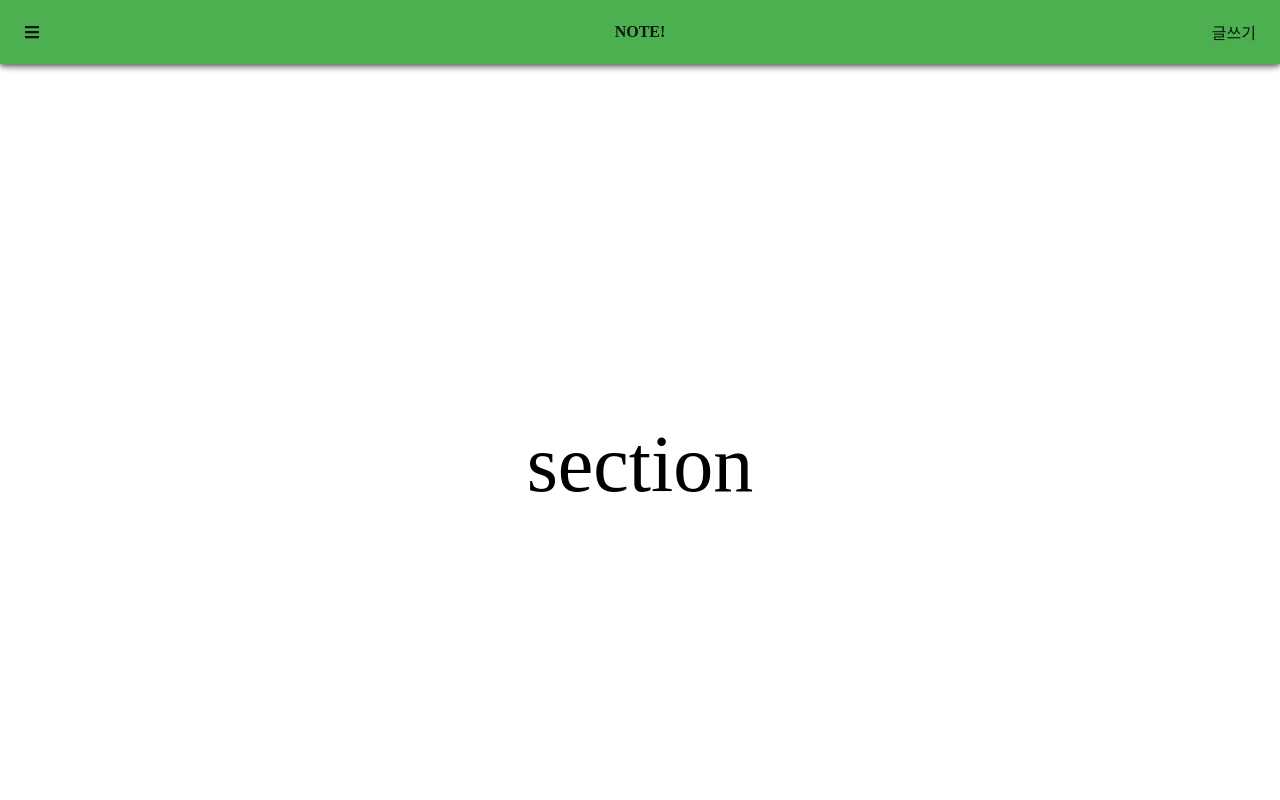
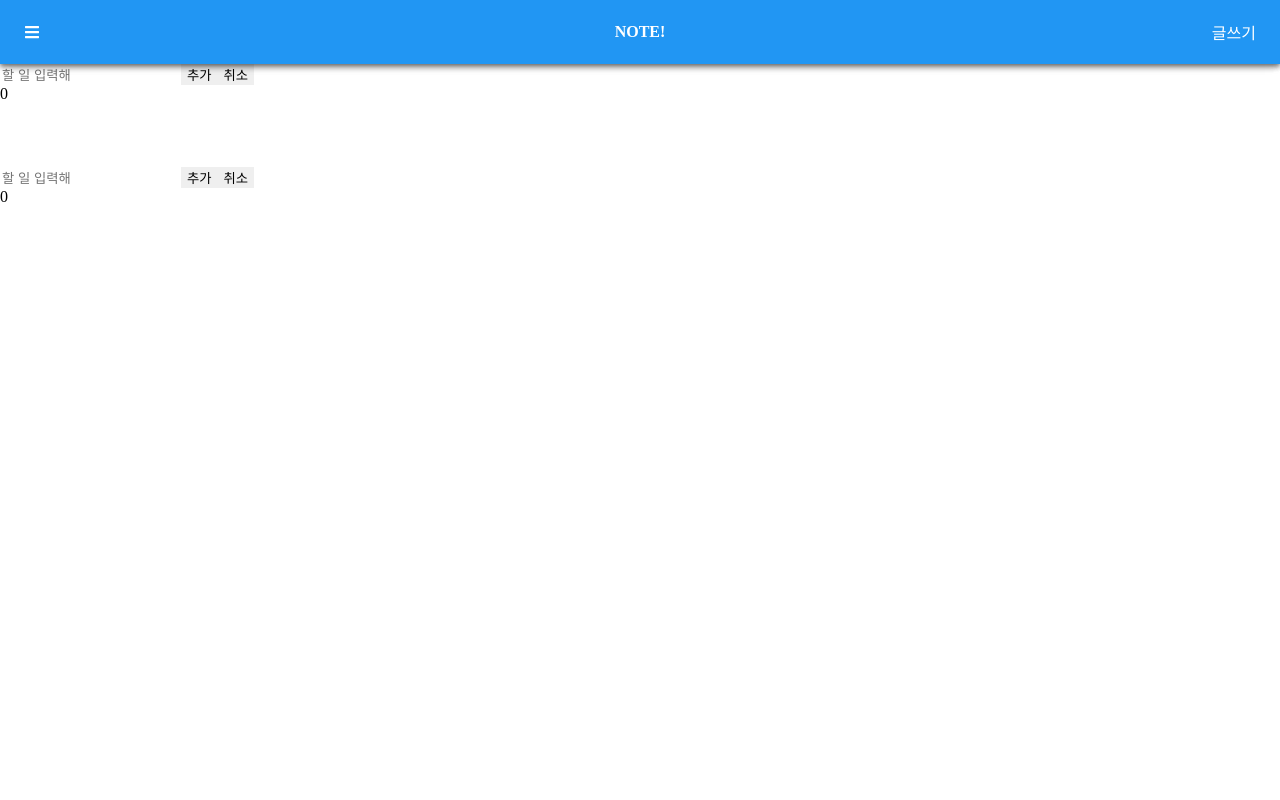
Before and after one commit to tlsdncjf/exam_24_05, a Next.js app: page / in a window 1280 px wide. Shown: the top 800 px of the page. Built offline with nearby package versions, Linux system fonts and the light colour scheme; a web font is replaced by a local one.

Commit message:
TodoList 적용, 할일 추가 폼

```diff
--- a/src/app/page.js
+++ b/src/app/page.js
@@ -2,13 +2,174 @@
 
 import * as React from "react";
 import { ThemeProvider } from "@mui/material/styles";
-import { Button, AppBar, Toolbar, Tabs, Tab } from "@mui/material";
+import { Button, AppBar, Toolbar } from "@mui/material";
 import theme from "./theme";
 import { FaBars } from "react-icons/fa";
-import Link from "next/link";
+
+const useTodoStatus = () => {
+  const [todos, setTodos] = React.useState([]);
+  const lastTodoIdRef = React.useRef(0);
+
+  const addTodo = (newTitle) => {
+    const id = ++lastTodoIdRef.current;
+
+    const newTodo = {
+      id,
+      title: newTitle,
+      regDate: dateToStr(new Date()),
+    };
+    setTodos([...todos, newTodo]);
+  };
+
+  const removeTodo = (id) => {
+    const newTodos = todos.filter((todo) => todo.id != id);
+    setTodos(newTodos);
+  };
+
+  const modifyTodo = (id, title) => {
+    const newTodos = todos.map((todo) =>
+      todo.id != id ? todo : { ...todo, title }
+    );
+    setTodos(newTodos);
+  };
+
+  return {
+    todos,
+    addTodo,
+    removeTodo,
+    modifyTodo,
+  };
+};
+
+const NewTodoForm = ({ todoStatus }) => {
+  const [newTodoTitle, setNewTodoTitle] = useState("");
+
+  const addTodo = () => {
+    if (newTodoTitle.trim().length == 0) return;
+    const title = newTodoTitle.trim();
+    todoStatusaddTodo(title);
+    setNewTodoTitle("");
+  };
+
+  return (
+    <>
+      <div className="flex items-center gap-x-3">
+        <input
+          className="input input-bordered"
+          type="text"
+          placeholder="새 할일 입력해"
+          value={newTodoTitle}
+          onChange={(e) => setNewTodoTitle(e.target.value)}
+        />
+        <button className="btn btn-primary" onClick={addTodo}>
+          할 일 추가
+        </button>
+      </div>
+    </>
+  );
+};
+
+const TodoListItem = ({ todo, todoStatus }) => {
+  const [editMode, setEditMode] = useState(false);
+  const [newTodoTitle, setNewTodoTitle] = useState(todo.title);
+  const readMode = !editMode;
+
+  const enableEditMode = () => {
+    setEditMode(true);
+  };
+
+  const removeTodo = () => {
+    todoStatus.removeTodo(todo.id);
+  };
+
+  const cancleEdit = () => {
+    setEditMode(false);
+    setNewTodoTitle(todo.title);
+  };
+  const commitEdit = () => {
+    if (newTodoTitle.trim().length == 0) return;
+
+    todoStatus.modifyTodo(todo.id, newTodoTitle.trim());
+
+    setEditMode(false);
+  };
+
+  return (
+    <li className="flex items-center gap-x-3 mb-3">
+      <span className="badge badge-accent badge-outline">{todo.id}</span>
+      {readMode ? (
+        <>
+          <span>{todo.title}</span>
+          <button
+            className="btn btn-outline btn-accent"
+            onClick={enableEditMode}
+          >
+            수정
+          </button>
+          <button className="btn btn-accent" onClick={removeTodo}>
+            삭제
+          </button>
+        </>
+      ) : (
+        <>
+          <input
+            className="input input-bordered"
+            type="text"
+            placeholder="할 일 써"
+            value={newTodoTitle}
+            onChange={(e) => setNewTodoTitle(e.target.value)}
+          />
+          <button className="btn btn-accent" onClick={commitEdit}>
+            수정완료
+          </button>
+          <button className="btn btn-accent" onClick={cancleEdit}>
+            수정취소
+          </button>
+        </>
+      )}
+    </li>
+  );
+};
+
+const TodoList = ({ todoStatus }) => {
+  return (
+    <>
+      {todoStatus.todos.length == 0 ? (
+        <h4>할 일 없음</h4>
+      ) : (
+        <>
+          <h4>할 일 목록</h4>
+          <ul>
+            {todoStatus.todos.map((todo) => (
+              <TodoListItem key={todo.id} todo={todo} todoStatus={todoStatus} />
+            ))}
+          </ul>
+        </>
+      )}
+    </>
+  );
+};
 
 export default function App() {
-  const [tabCurrentIndex, setTabCurrentIndex] = React.useState(0);
+  const todoState = useTodoStatus(); // 리액트 커스텀 훅
+
+  const onSubmit = (e) => {
+    e.preventDefault();
+
+    const form = e.currentTarget;
+
+    form.title.value = form.title.value.trim();
+
+    if (form.title.value.length == 0) {
+      alert("할 일 써");
+      form.title.focus();
+      return;
+    }
+
+    todoState.addTodo(form.title.value);
+    form.title.value = "";
+    form.title.focus();
+  };
 
   return (
     <>
@@ -32,21 +193,41 @@
           </Toolbar>
         </AppBar>
         <Toolbar />
-        <section className="tw-h-screen tw-flex tw-items-center tw-justify-center tw-text-[5rem]">
-          section
-        </section>
+        <form onSubmit={onSubmit}>
+          <input
+            type="text"
+            name="title"
+            autoComplete="off"
+            placeholder="할 일 입력해"
+          />
+          <button type="submit">추가</button>
+          <button type="reset">취소</button>
+        </form>
+        {todoState.todos.length}
       </ThemeProvider>
-      <Tabs
-        value={tabCurrentIndex}
-        onChange={(_, newValue) => setTabCurrentIndex(newValue)}
-      >
-        <Tab label="Item One" />
-        <Tab label="Item Two" />
-        <Tab label="Item Three" />
-      </Tabs>
-      {tabCurrentIndex == 0 && <div>내용1</div>}
-      {tabCurrentIndex == 1 && <div>내용2</div>}
-      {tabCurrentIndex == 2 && <div>내용3</div>}
     </>
   );
 }
+
+// 유틸리티
+
+// 날짜 객체 입력받아서 문장(yyyy-mm-dd hh:mm:ss)으로 반환한다.
+function dateToStr(d) {
+  const pad = (n) => {
+    return n < 10 ? "0" + n : n;
+  };
+
+  return (
+    d.getFullYear() +
+    "-" +
+    pad(d.getMonth() + 1) +
+    "-" +
+    pad(d.getDate()) +
+    " " +
+    pad(d.getHours()) +
+    ":" +
+    pad(d.getMinutes()) +
+    ":" +
+    pad(d.getSeconds())
+  );
+}
--- a/src/app/theme.js
+++ b/src/app/theme.js
@@ -4,10 +4,10 @@
   palette: {
     type: "dark",
     primary: {
-      main: "#4caf50",
+      main: "#2196f3",
     },
     secondary: {
-      main: "#4caf50",
+      main: "#2196f3",
     },
   },
 });
```
